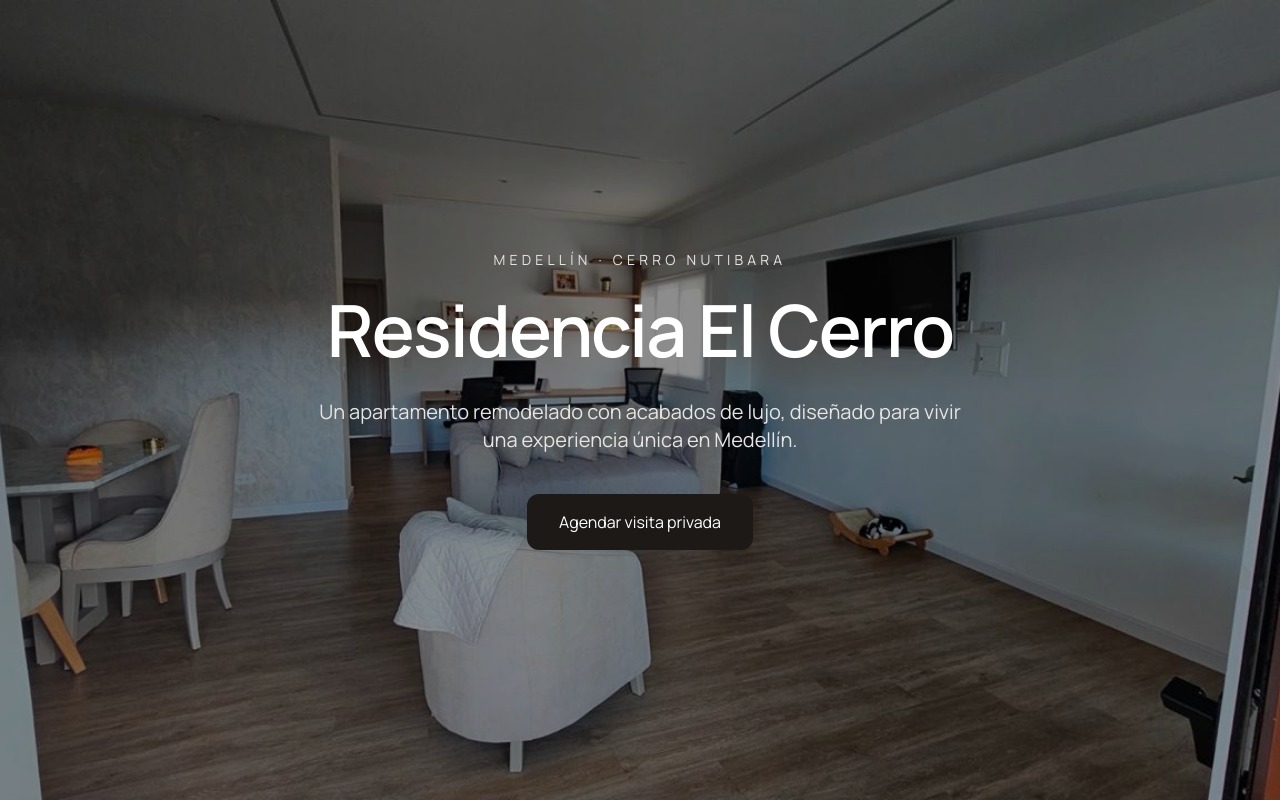
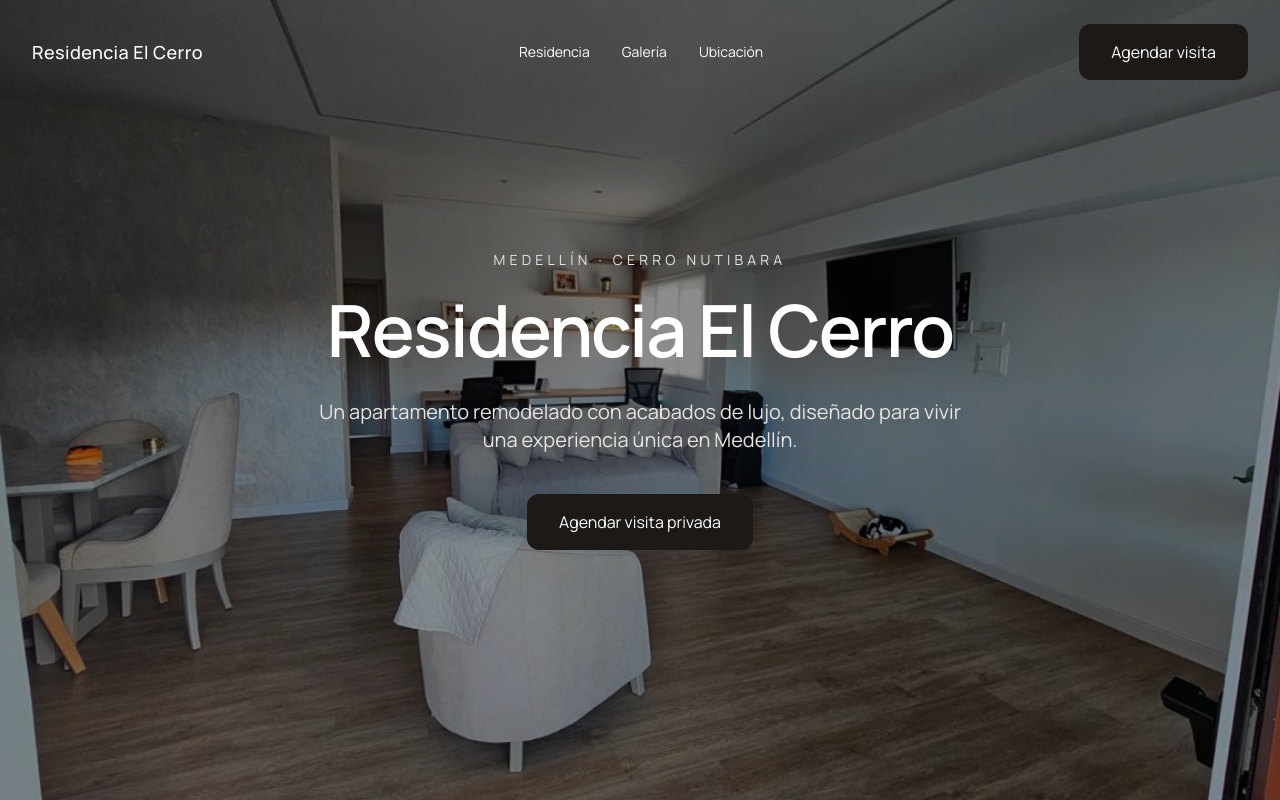
Before and after one commit to Jara84/luxury-residence-landing, a React (Vite) app: page / in a window 1280 px wide. Built offline with nearby package versions, Linux system fonts and the light colour scheme.

Commit message:
feat: add transparent luxury header

```diff
--- a/src/App.tsx
+++ b/src/App.tsx
@@ -1,10 +1,12 @@
 import "./App.css";
 
 import Hero from "./components/sections/Hero";
+import Header from "./components/sections/Header";
 
 function App() {
   return (
     <main className="bg-stone-100">
+      <Header />
       <Hero />
     </main>
   );
--- /dev/null
+++ b/src/components/sections/Header.tsx
@@ -0,0 +1,33 @@
+import Button from "../ui/Button";
+
+export default function Header() {
+  return (
+    <header className="absolute top-0 left-0 z-10 w-full">
+      <div className="mx-auto flex max-w-7xl items-center justify-between px-6 py-6 lg:px-8">
+
+        <div className="text-lg font-medium tracking-wide text-white">
+          Residencia El Cerro
+        </div>
+
+        <nav className="hidden items-center gap-8 text-sm text-white md:flex">
+          <a href="#residencia">
+            Residencia
+          </a>
+
+          <a href="#galeria">
+            Galería
+          </a>
+
+          <a href="#ubicacion">
+            Ubicación
+          </a>
+        </nav>
+
+        <Button>
+          Agendar visita
+        </Button>
+
+      </div>
+    </header>
+  );
+}
```
